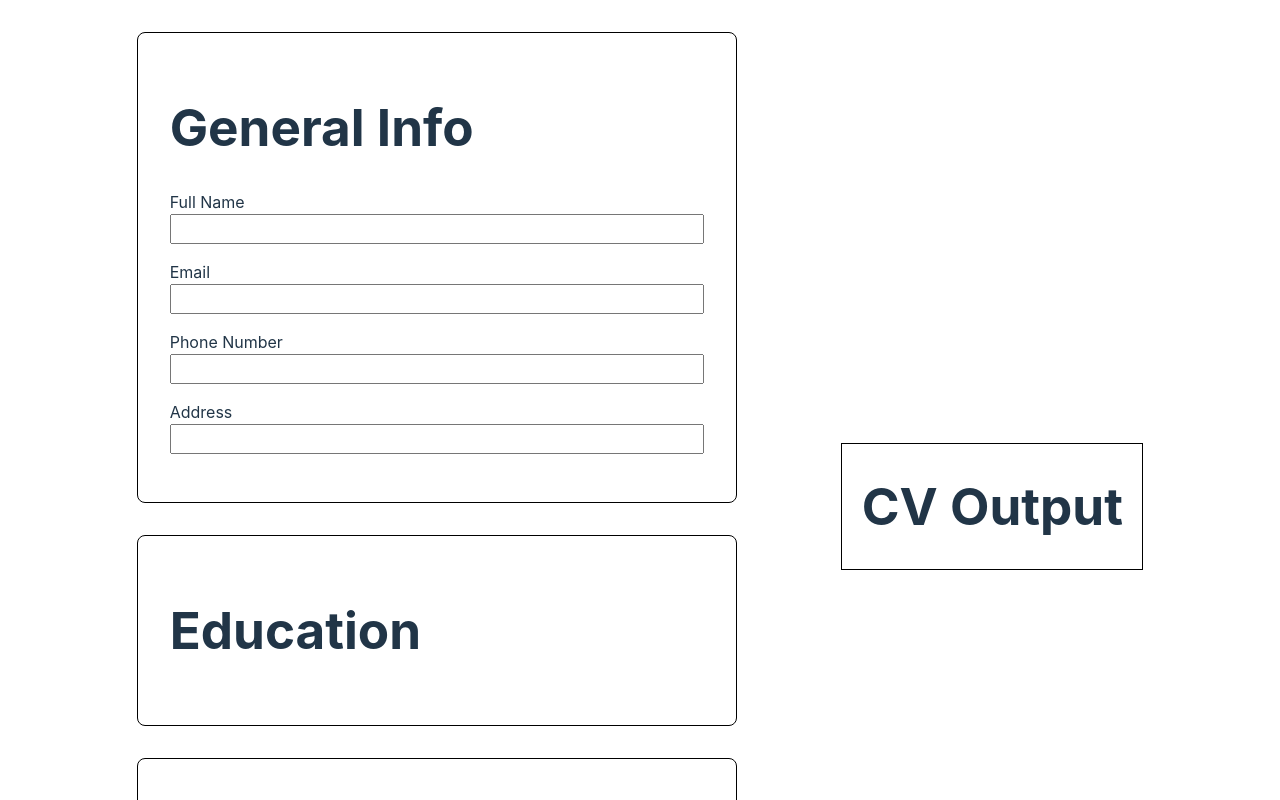
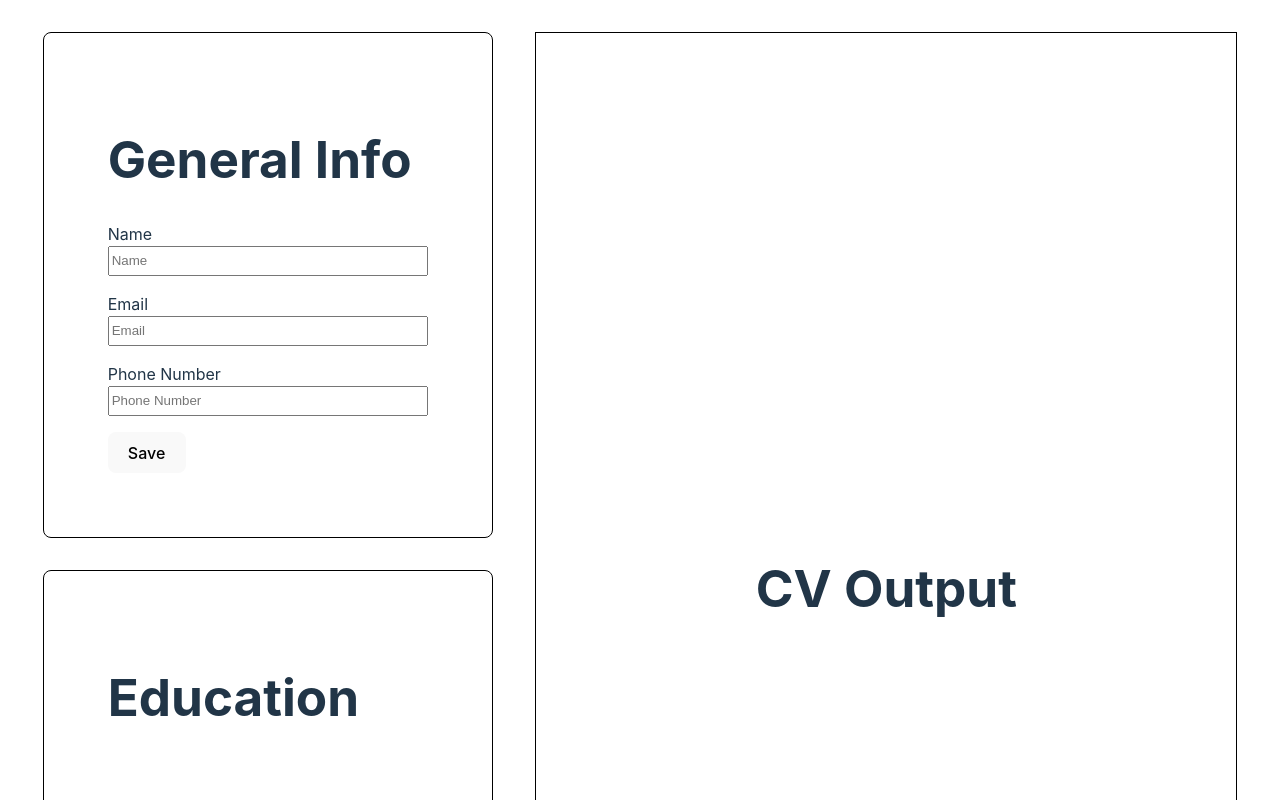
Before and after one commit to z4le3c/cv-app, a React (Vite) app: page / in a window 1280 px wide. Shown: the top 800 px of the page. Built offline with nearby package versions, Linux system fonts and the light colour scheme.

Commit message:
refactor components & add edit button

```diff
--- a/src/App.css
+++ b/src/App.css
@@ -4,25 +4,31 @@
   padding: 2rem;
   display: flex;
   justify-content: space-evenly;
-  align-items: center;
+  align-items: stretch;
+  gap: 32px;
 }
 
 .edit-container {
   min-width: 300px;
-  width: 600px;
+  width: 450px;
 }
 
 .cv-output {
   min-width: 300px;
+  width: 700px;
   border: 1px solid black;
   text-align: center;
+
+  display: flex;
+  align-items: center;
+  justify-content: center;
 }
 
 .edit-card {
   box-sizing: border-box;
   border-radius: 8px;
   border: 1px solid black;
-  padding: 32px;
+  padding: 64px;
   margin-bottom: 32px;
 }
 
--- a/src/App.jsx
+++ b/src/App.jsx
@@ -1,19 +1,18 @@
 import { useState } from "react"
-import {
-  GeneralInformation,
-  EducationalExperience,
-  PracticalExperience,
-  CVOutput
-} from "./components/CVComponents"
+import GeneralInfoSection from "./components/GeneralInfoSection"
+import EducationInfoSection from "./components/EducationInfoSection"
+import ExperienceInfoSection from "./components/ExperienceInfoSection"
+import CVOutput from "./components/CVOutput"
+
 import "./App.css"
 
 function App() {
   return (
     <>
       <div className="edit-container">
-        <GeneralInformation></GeneralInformation>
-        <EducationalExperience></EducationalExperience>
-        <PracticalExperience></PracticalExperience>
+        <GeneralInfoSection ></GeneralInfoSection >
+        <EducationInfoSection></EducationInfoSection>
+        <ExperienceInfoSection></ExperienceInfoSection>
       </div>
       <CVOutput></CVOutput>
     </>
--- a/src/components/CVComponents.jsx
+++ /dev/null
@@ -1,62 +0,0 @@
-function GeneralInformation() {
-  return (
-    <div className="general-info edit-card">
-      <h1>General Info</h1>
-      <div className="input-container">
-        <label htmlFor="full-name" className="input-label">
-          Full Name
-        </label>
-        <input id="full-name" type="text" />
-      </div>
-      <div className="input-container">
-        <label htmlFor="email" className="input-label">
-          Email
-        </label>
-        <input id="email" type="text" />
-      </div>
-      <div className="input-container">
-        <label htmlFor="number" className="input-label">
-          Phone Number
-        </label>
-        <input id="number" type="text" />
-      </div>
-      <div className="input-container">
-        <label htmlFor="address" className="input-label">
-          Address
-        </label>
-        <input id="address" type="text" />
-      </div>
-    </div>
-  )
-}
-
-function EducationalExperience() {
-  return (
-    <div className="edu-exp edit-card">
-      <h1>Education</h1>
-    </div>
-  )
-}
-
-function PracticalExperience() {
-  return (
-    <div className="pract-exp edit-card">
-      <h1>Experience</h1>
-    </div>
-  )
-}
-
-function CVOutput() {
-  return (
-    <div className="cv-output">
-      <h1>CV Output</h1>
-    </div>
-  )
-}
-
-export {
-  GeneralInformation,
-  EducationalExperience,
-  PracticalExperience,
-  CVOutput,
-}
--- /dev/null
+++ b/src/components/CVOutput.jsx
@@ -0,0 +1,9 @@
+function CVOutput() {
+    return (
+      <div className="cv-output">
+        <h1>CV Output</h1>
+      </div>
+    )
+}
+
+export default CVOutput
--- /dev/null
+++ b/src/components/EducationInfoSection.jsx
@@ -0,0 +1,9 @@
+function EducationInfoSection() {
+    return (
+      <div className="edu-exp edit-card">
+        <h1>Education</h1>
+      </div>
+    )
+}
+
+export default EducationInfoSection
--- /dev/null
+++ b/src/components/ExperienceInfoSection.jsx
@@ -0,0 +1,9 @@
+function ExperienceInfoSection() {
+    return (
+      <div className="pract-exp edit-card">
+        <h1>Experience</h1>
+      </div>
+    )
+}
+
+export default ExperienceInfoSection
--- /dev/null
+++ b/src/components/GeneralInfoSection.jsx
@@ -0,0 +1,76 @@
+import React, { useState } from "react"
+
+function Input({ id, labelText, disabled, onChange, value }) {
+  return (
+    <div className="input-container">
+      <label htmlFor={id} className="input-label">
+        {labelText}
+      </label>
+      <input
+        id={id}
+        type="text"
+        value={value}
+        onChange={onChange}
+        disabled={disabled}
+        placeholder={labelText}
+      />
+    </div>
+  )
+}
+
+function GeneralInfoSection() {
+  const [name, setName] = useState("")
+  const [email, setEmail] = useState("")
+  const [phone, setPhone] = useState("")
+  const [isEditing, setIsEditing] = useState(true)
+
+  const handleEdit = () => {
+    setIsEditing(true)
+  }
+
+  const handleSave = (e) => {
+    e.preventDefault()
+    // Handle form submission logic here
+    console.log("Submitted:", { name, email, phone })
+    setIsEditing(false)
+  }
+
+  return (
+    <div className="general-info edit-card">
+      <h1>General Info</h1>
+      <Input
+        id="name"
+        labelText="Name"
+        disabled={!isEditing}
+        onChange={(e) => setName(e.target.value)}
+        value={name}
+      ></Input>
+      <Input
+        id="email"
+        labelText="Email"
+        disabled={!isEditing}
+        onChange={(e) => setEmail(e.target.value)}
+        value={email}
+      ></Input>
+      <Input
+        id="phone"
+        labelText="Phone Number"
+        disabled={!isEditing}
+        onChange={(e) => setPhone(e.target.value)}
+        value={phone}
+      ></Input>
+
+      {isEditing ? (
+        <button type="button" onClick={handleSave}>
+          Save
+        </button>
+      ) : (
+        <button type="button" onClick={handleEdit}>
+          Edit
+        </button>
+      )}
+    </div>
+  )
+}
+
+export default GeneralInfoSection
```
